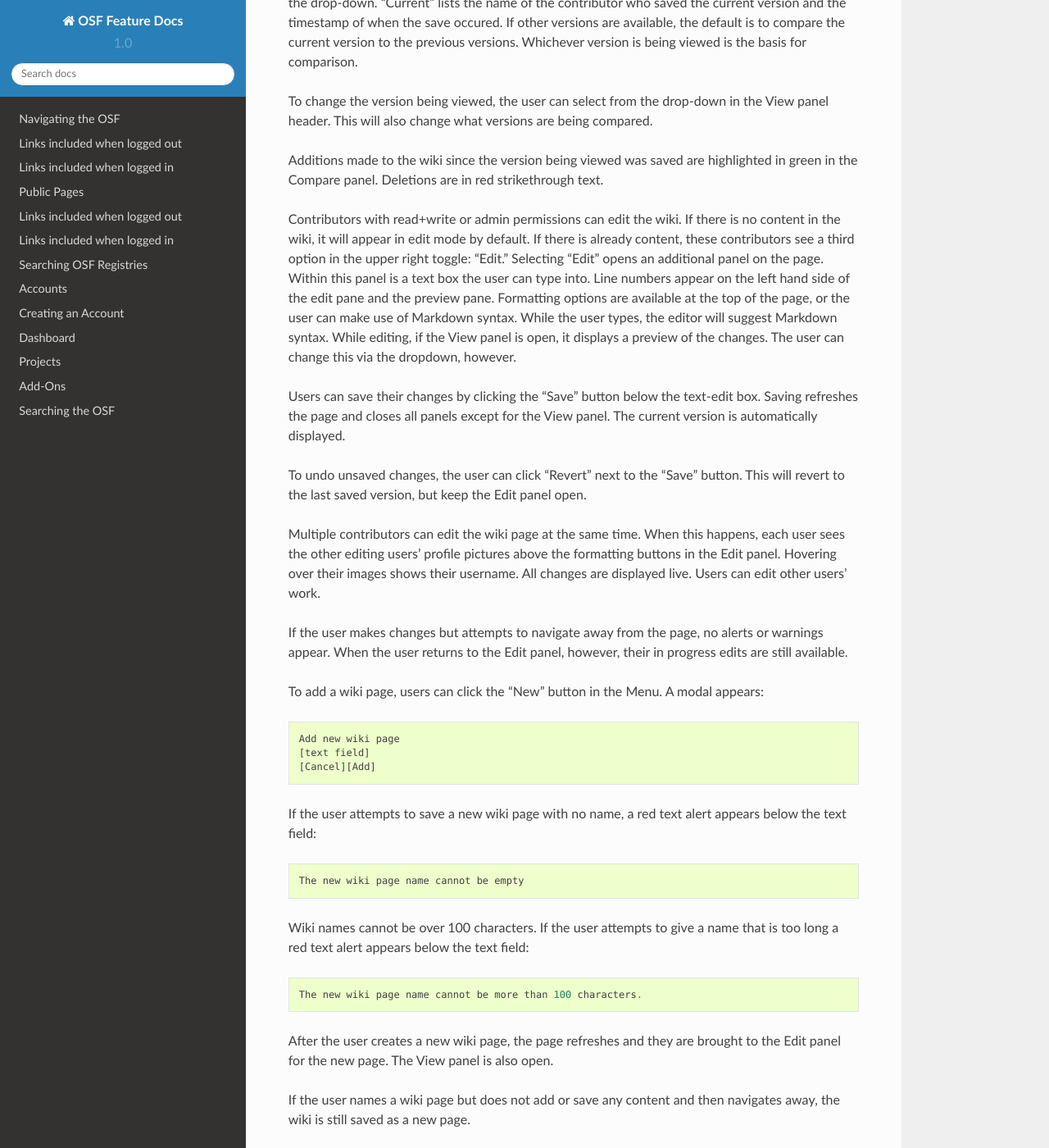
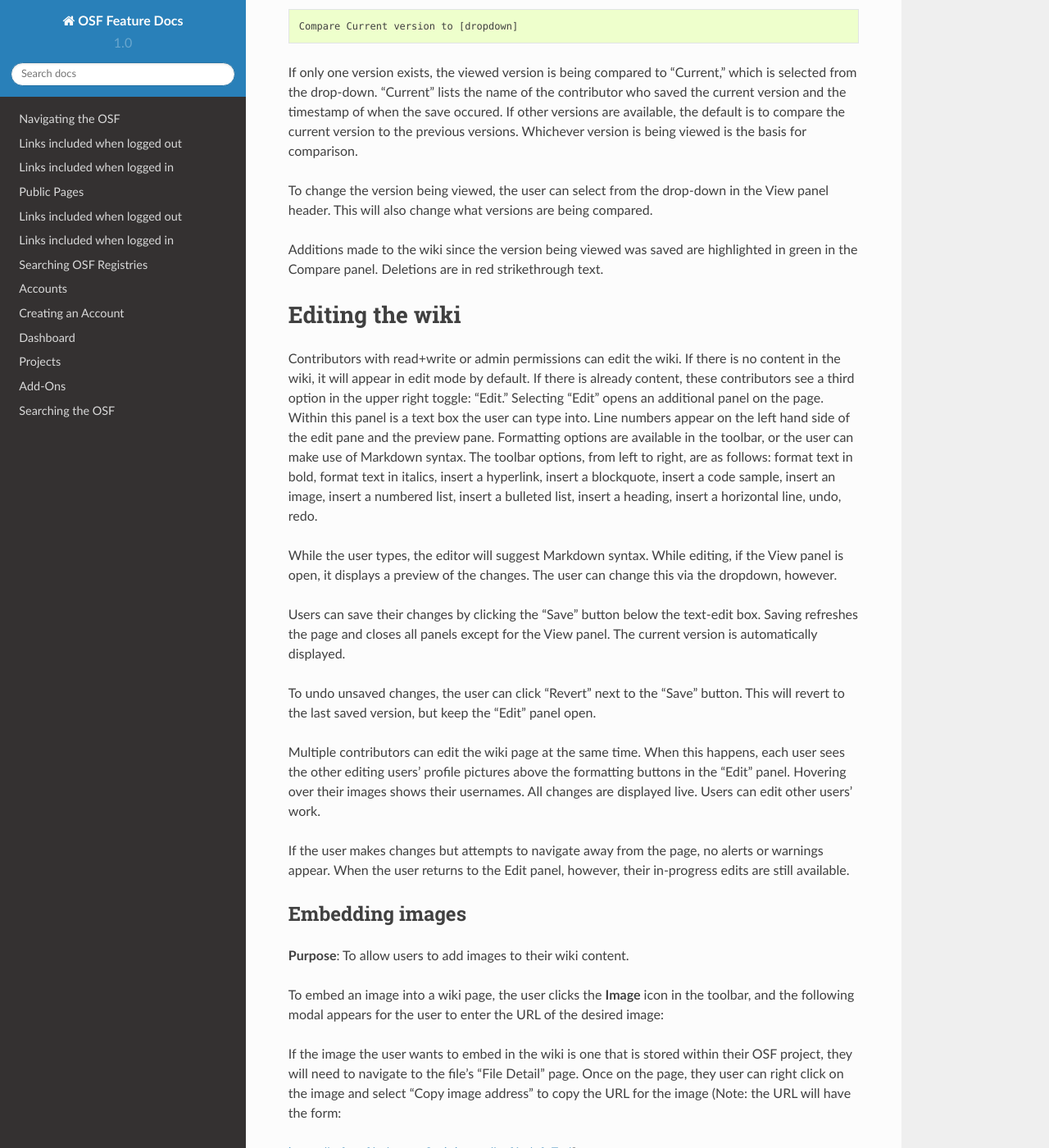
Before and after one commit to CenterForOpenScience/OSFDocs, a Sphinx documentation site: the page built from docs/projects/wiki.rst, in a window 1280 px wide and 1400 px high, scrolled down 864 px. Shown: the whole window at 82% size. Built offline with Sphinx 7.4.7 and the Read the Docs theme 2.0.0, drawn with Linux system fonts in a browser that asks for light colours; some of the changed text lies outside the part shown.

Commit message:
added wiki resizing

```diff
--- a/docs/projects/wiki.rst
+++ b/docs/projects/wiki.rst
@@ -17,8 +17,11 @@
 
     Add important information, links, or images here to describe your project.
 
-In the top right hand of the page is a toggle. Options are "View," "Edit," and "Compare." View will be selected by default. Clicking
-"Compare" cuts the width of the View panel in half and adds a second panel titled "Compare." The Compare panel header reads::
+In the top right of the page is a toggle menu. Options are "View," "Edit," and "Compare." "View" is selected by default.
+
+Comparing versions of the wiki
+------------------------------
+Clicking "Compare" cuts the width of the View panel in half and adds a second panel titled "Compare." The Compare panel header reads::
 
     Compare Current version to [dropdown]
 
@@ -31,23 +34,47 @@
 Additions made to the wiki since the version being viewed was saved are highlighted in green in the Compare panel. Deletions
 are in red strikethrough text.
 
+Editing the wiki
+----------------
 Contributors with read+write or admin permissions can edit the wiki. If there is no content in the wiki, it will appear in edit mode by default. If there is already content, these contributors see a third option in the upper right toggle: "Edit."
 Selecting "Edit" opens an additional panel on the page. Within this panel is a text box the user can type into. Line numbers appear on the left hand side of the edit pane and the preview pane. Formatting options are available
-at the top of the page, or the user can make use of Markdown syntax. While the user types, the editor will suggest Markdown syntax. While editing, if the View panel is open, it displays a preview
+in the toolbar, or the user can make use of Markdown syntax. The toolbar options, from left to right, are as follows: format text in bold, format text in italics, insert a hyperlink, insert a blockquote, insert a code sample, insert an image, insert a numbered list, insert a bulleted list, insert a heading, insert a horizontal line, undo, redo.
+
+While the user types, the editor will suggest Markdown syntax. While editing, if the View panel is open, it displays a preview
 of the changes. The user can change this via the dropdown, however.
 
 Users can save their changes by clicking the "Save" button below the text-edit box. Saving refreshes the page and closes all panels
 except for the View panel. The current version is automatically displayed.
 
 To undo unsaved changes, the user can click "Revert" next to the "Save" button. This will revert to the last saved version, but keep the
-Edit panel open.
+"Edit" panel open.
 
 Multiple contributors can edit the wiki page at the same time. When this happens, each user sees the other editing users' profile pictures
-above the formatting buttons in the Edit panel. Hovering over their images shows their username. All changes are displayed live. Users can
+above the formatting buttons in the "Edit" panel. Hovering over their images shows their usernames. All changes are displayed live. Users can
 edit other users' work.
 
 If the user makes changes but attempts to navigate away from the page, no alerts or warnings appear. When the user returns to the Edit
-panel, however, their in progress edits are still available.
+panel, however, their in-progress edits are still available.
+
+Embedding images
+^^^^^^^^^^^^^^^^
+**Purpose**: To allow users to add images to their wiki content.
+
+To embed an image into a wiki page, the user clicks the **Image** icon in the toolbar, and the following modal appears for the user to enter the URL of the desired image:
+
+If the image the user wants to embed in the wiki is one that is stored within their OSF project, they will need to navigate to the file's "File Detail" page. Once on the page, they user can right click on the image and select "Copy image address" to copy the URL for the image (Note: the URL will have the form:
+
+https://mfr.osf.io/export?url=https://osf.io/vfq7g/?action=download%26direct%26mode=render&initialWidth=628&childId=mfrIframe&format=1200x1200.jpeg
+
+-- NOTE the short URL points to the File Detail page). The user can then copy this URL and paste it into the image modal to insert it within their wiki page.
+
+To resize an embedded image, the user can add the following syntax to the end of the image markdown::
+
+    ![enter image description here](http://osf.io/GUID/download =[number]x[number])
+
+
+Adding a new wiki page
+----------------------
 
 To add a wiki page, users can click the "New" button in the Menu. A modal appears::
 
@@ -70,6 +97,9 @@
 
 Wiki pages are listed in the menu in alphabetical order with the Home wiki at the top.
 
+Deleting a wiki page
+--------------------
+
 To delete a wiki page, the user must visit it by clicking the name in the Menu. At the top of the menu a "Delete" button is visible. Clicking
 this opens a modal::
 
@@ -79,6 +109,8 @@
 
 Deleting the page refreshes the browser and brings the user to the View panel of their Home wiki. The Home wiki has no option to delete it.
 
+Renaming a wiki page
+--------------------
 To rename a wiki page, the user must visit it. The name is at the top left of the page. Clicking this opens a text entry
 field where the user can revise the title. To submit changes, the user must click the green check button to the right of
 the field. To cancel the change, the user can click on the grey ‘x’ button to the right of the check button. To clear the
@@ -86,7 +118,7 @@
 of the text box without saving the edits, the changes are lost.
 
 Commenting on Wikis
----------------
+-------------------
 Users have the ability to comment on wiki pages. Under the "Commenting" section of "Settings," users can select::
 
     Commenting
@@ -97,7 +129,7 @@
 Comments are made by selecting the "Comments" text bubble icon to the far right of the upper project band (right of "Settings"). Selecting the icon will display a panel where comments are viewable and may be added.
 
 Publicly Editable Wikis
-^^^^^^^^^^^^^^
+^^^^^^^^^^^^^^^^^^^^^^^
 **Purpose:** Publicly editable wikis allow users who are not listed as contributors on a project to edit the wiki contents.
 
 .. _todo: Update with .48 release
```
